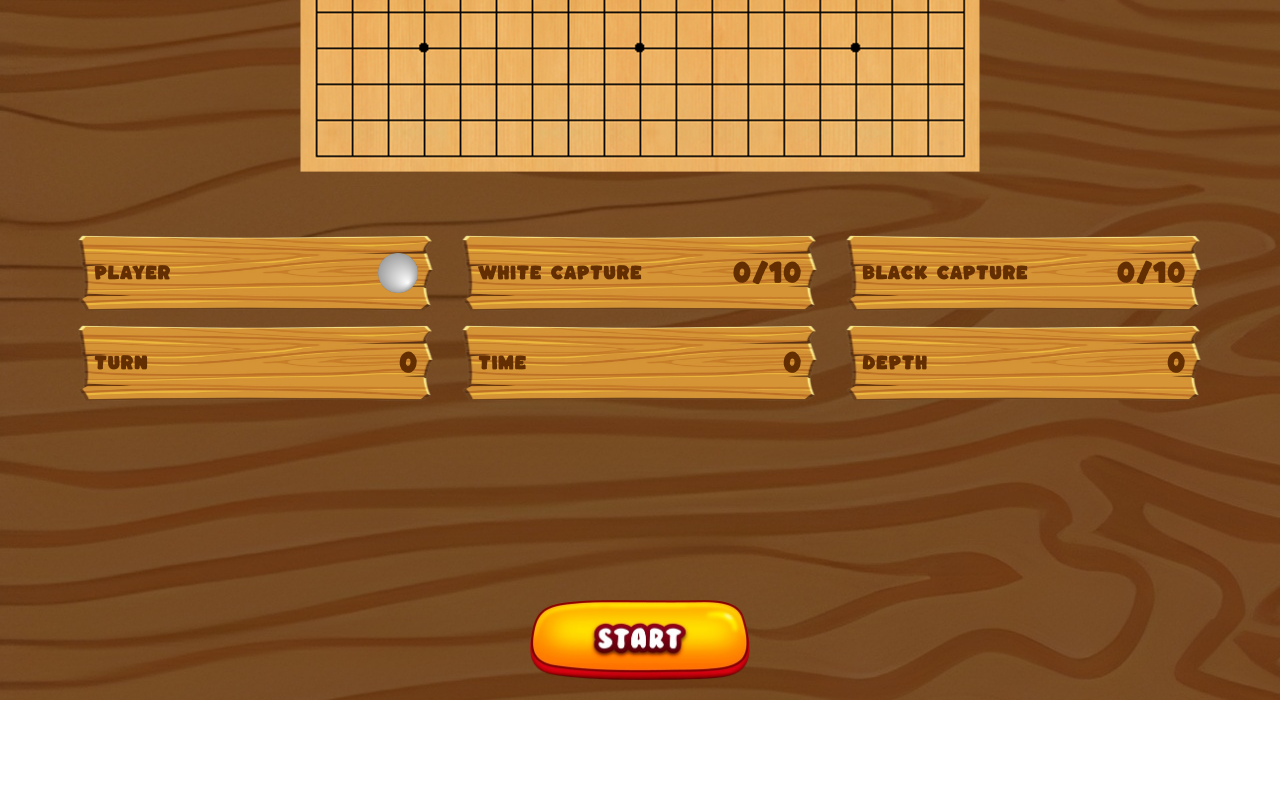
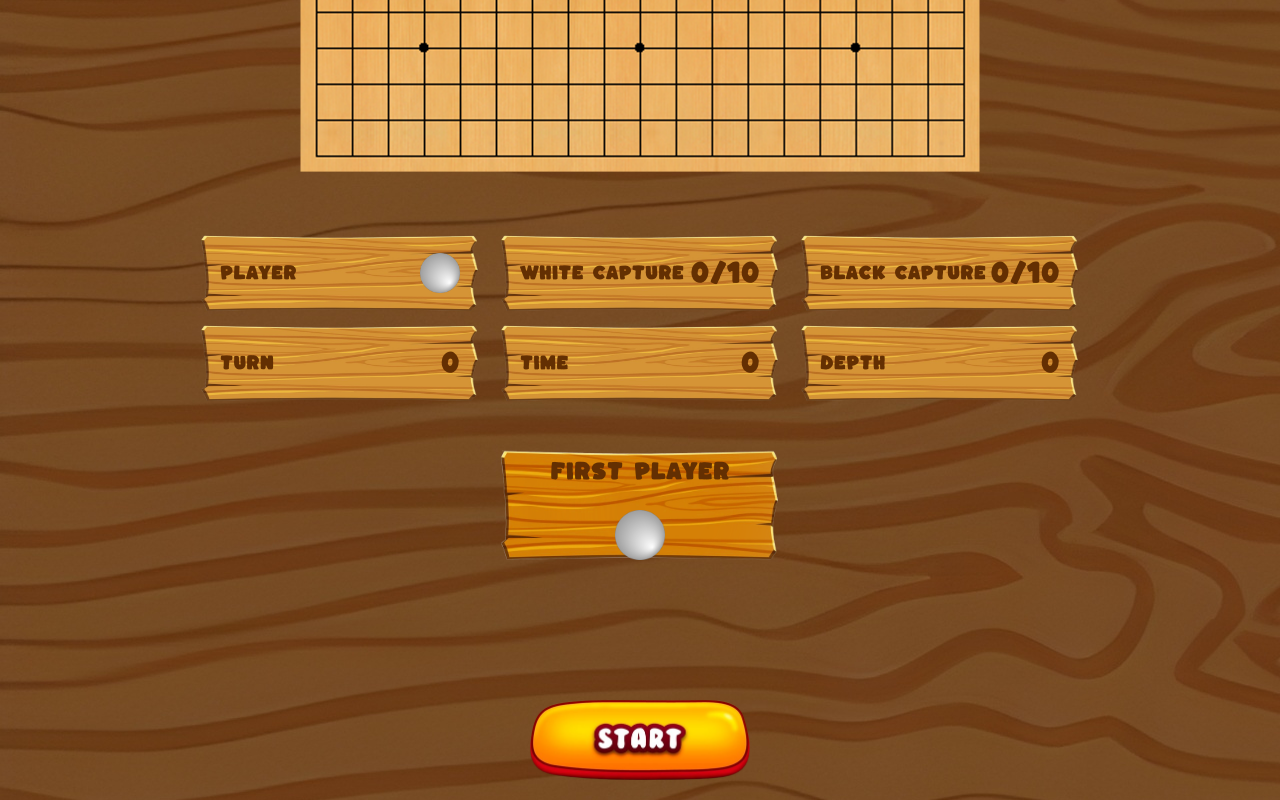
Before and after one commit to Seriots/Gomoku, a React (Create React App) app in the folder front/: page /GameIA in a window 1280 px wide. Shown: the part 500-1300 px from the top of the page. Before the commit the page ends 1200 px from the top, so only its background shows below. Built offline with nearby package versions, Linux system fonts and the light colour scheme.

Commit message:
Working on params bar

```diff
--- a/front/src/Game/Components/Board.tsx
+++ b/front/src/Game/Components/Board.tsx
@@ -13,6 +13,7 @@ interface BoardProps {
     setWinner: any,
     gameInfo: GameInfoInterface,
     setGameInfo: any,
+    firstPlayer: string,
 }
 
 interface LocalGameInfoProps {
@@ -32,9 +33,9 @@ let currentPos = {
 }
 
 
-const initLocalGameInfo = () => {
+const initLocalGameInfo = (firstPlayer: string) => {
     return {
-        currentPlayer: 'white',
+        currentPlayer: firstPlayer,
         isProcessing: false,
         response: undefined,
         endGame: false,
@@ -45,7 +46,7 @@ const initLocalGameInfo = () => {
     }
 }
 
-let localGameInfo: LocalGameInfoProps = initLocalGameInfo();
+let localGameInfo: LocalGameInfoProps = initLocalGameInfo('white');
 
 const build_request = (base: string, lst: any) => {
     let res = base;
@@ -299,12 +300,15 @@ const Board : React.FC<BoardProps> = ({
     setGameRunning,
     setWinner,
     gameInfo,
-    setGameInfo
+    setGameInfo,
+    firstPlayer
 }) => {
+    let fPlayer = firstPlayer;
+
     useEffect(() => {
         if (gameRunning !== true)
             return ;
-        localGameInfo = initLocalGameInfo();
+        localGameInfo = initLocalGameInfo(fPlayer);
 
         const board = document.getElementById('boardID');
         if (!board)
--- /dev/null
+++ b/front/src/Game/Components/FirstPlayerProp.tsx
@@ -0,0 +1,35 @@
+import './ParamsBar.css';
+
+import whiteStone from '../../assets/whiteStone.png';
+import blackStone from '../../assets/blackStone.png';
+
+interface FirstPlayerPropProps {
+	setFirstPlayer: any,
+}
+
+const handleClick = (setFirstPlayer: any) => () => {
+    const firstPlayer = document.getElementById('firstPlayerID') as HTMLElement;
+    if (!firstPlayer)
+        return;
+    firstPlayer.classList.toggle('black');
+    if (firstPlayer.innerHTML === 'white') {
+        setFirstPlayer('black');
+        firstPlayer.innerHTML = 'black';
+    } else {
+        setFirstPlayer('white');
+        firstPlayer.innerHTML = 'white';
+    }
+}
+
+const FirstPlayerProp : React.FC<FirstPlayerPropProps> = ({
+    setFirstPlayer,
+}) => {
+    return (
+        <div className='param-prop'>
+            <h2>First player</h2>
+            <button id='firstPlayerID' className='first-player-selector' onClick={handleClick(setFirstPlayer)}></button>
+        </div>
+    );
+}
+
+export default FirstPlayerProp;
--- a/front/src/Game/Components/InfoBar.css
+++ b/front/src/Game/Components/InfoBar.css
@@ -4,7 +4,7 @@
     justify-content: start;
     align-items: center;
     width: 300px;
-    height: 100%;
+    height: 88%;
     position: absolute;
     margin-top: 80px;
     right: 0%;
@@ -13,25 +13,14 @@
 
 @media screen and (max-width: 1290px) {
     .info-bar {
-        width: 100%;
+        width: fit-content;
         height: 200px;
-        flex-direction: column;
         justify-content: space-between;
-        align-items: center;
-        position: absolute;
         top: 50%;
-        transform: translate(0, 124%);
-        left: 0;
+        left: 50%;
+        transform: translate(-50%, 124%);
     }
 
-}
-
-.info-bar h1 {
-    color: #a84f03;
-    font-weight: 100;
-    font-size: 50px;
-    padding: 0;
-    margin-bottom: 0;
 }
 
 .info-props-div {
@@ -39,7 +28,7 @@
     flex-direction: column;
     justify-content: start;
     align-items: center;
-    width: 90%;
+    width: 100%;
     height: 100%;
 }
 
@@ -69,7 +58,7 @@
     flex-direction: row;
     justify-content: space-between;
     align-items: center;
-    width: 100%;
+    width: 280px;
     height: 70px;
     padding: 10px;
     color: #632f02;
--- a/front/src/Game/Components/ParamsBar.css
+++ b/front/src/Game/Components/ParamsBar.css
@@ -4,27 +4,89 @@
     justify-content: start;
     align-items: center;
     width: 300px;
-    height: 100%;
+    height: 88%;
     position: absolute;
+    margin-top: 80px;
     left: 0%;
-    background-color: #ce9400;
+    /*background-color: #ce9400;*/
 }
 
 @media screen and (max-width: 1290px) {
     .params-bar {
-        width: 100%;
+        width: fit-content;
         height: 200px;
-        flex-direction: row;
         justify-content: space-between;
-        align-items: center;
-        position: absolute;
-        top: 1000px;
-        left: 0;
+        top: 50%;
+        left: 50%;
+        transform: translate(-50%, 230%);
     }
 
 }
 
-.params-bar h1 {
+.param-prop {
+    display: flex;
+    flex-direction: column;
+    justify-content: space-between;
+    align-items: center;
+    width: 280px;
+    height: 110px;
+    padding: 10px;
     color: #632f02;
-    font-weight: 200;
+    background-image: url("../../assets/WoodSignParams.png");
+    background-size: 100% 100%;
+    background-repeat: no-repeat;
+    margin-bottom: 16px;
+    /*border-bottom: 1px solid #090909;*/
 }
+
+.param-props-div {
+    display: flex;
+    flex-direction: column;
+    justify-content: start;
+    align-items: center;
+    width: 100%;
+    height: 100%;
+}
+
+.param-props-div span {
+    display: flex;
+    flex-direction: column;
+    justify-content: start;
+    align-items: center;
+    width: 100%;
+    color: #632f02;
+}
+
+@media screen and (max-width: 1290px) {
+    .param-props-div span {
+        display: flex;
+        flex-direction: row;
+        justify-content: start;
+        align-items: center;
+        width: 100%;
+        color: #632f02;
+    }
+}
+
+.param-prop h2 {
+    font-weight: 100;
+    font-size: 20px;
+    margin: 0;
+    margin-top: 10px;
+    padding: 0;
+    /*padding-left: 20px;*/
+    /*margin: 0;*/
+}
+
+.first-player-selector {
+    all: unset;
+    height: 50px;
+    width: 50px;
+    background-image: url("../../assets/whiteStone.png");
+    background-size: 100% 100%;
+}
+
+.first-player-selector.black {
+    background-image: url("../../assets/blackStone.png");
+    background-size: 100% 100%;
+}
--- a/front/src/Game/Components/ParamsBar.tsx
+++ b/front/src/Game/Components/ParamsBar.tsx
@@ -1,15 +1,21 @@
 import './ParamsBar.css';
+import FirstPlayerProp from './FirstPlayerProp';
+
 
 interface ParamsBarProps {
-	label?: string,
+	setFirstPlayer: any,
 }
 
 const ParamsBar : React.FC<ParamsBarProps> = ({
-    label,
+    setFirstPlayer,
 }) => {
     return (
         <div className='params-bar'>
-            <h1>Parameters</h1>
+            <div className='param-props-div'>
+            <span>
+                <FirstPlayerProp setFirstPlayer={setFirstPlayer}></FirstPlayerProp>
+            </span>
+            </div>
         </div>
     );
 }
--- a/front/src/Game/Components/StartButton.css
+++ b/front/src/Game/Components/StartButton.css
@@ -1,6 +1,6 @@
 .start-button {
     position: absolute;
-    bottom: 5%;
+    bottom: 4%;
     left: 50%;
     transform: translate(-50%, 0%);
     background-image: url("../../assets/startButton.png");
@@ -17,7 +17,8 @@
 
 @media screen and (max-width: 1290px) {
     .start-button {
-        bottom: -50%;
+        top: 50%;
+        transform: translate(-50%, 800%);
         padding-bottom: 100px;
         background-repeat: no-repeat;
     }
--- a/front/src/Game/GameIA.tsx
+++ b/front/src/Game/GameIA.tsx
@@ -28,12 +28,13 @@ function GameIA() {
     const [gameRunning, setGameRunning] = useState(false);
     const [winner, setWinner] = useState('');
     const [gameInfo, setGameInfo] = useState(GameIn);
+    const [firstPlayer, setFirstPlayer] = useState('white');
 
     return (
         <div className='gameIA-master'>
-            {/*<ParamsBar />*/}
+            <ParamsBar  setFirstPlayer={setFirstPlayer}/>
             <InfoBar gameInfo={gameInfo}/>
-            <Board gameRunning={gameRunning} setGameRunning={setGameRunning} setWinner={setWinner} gameInfo={gameInfo} setGameInfo={setGameInfo}/>
+            <Board gameRunning={gameRunning} setGameRunning={setGameRunning} setWinner={setWinner} gameInfo={gameInfo} setGameInfo={setGameInfo} firstPlayer={firstPlayer}/>
             <BoardShadow gameRunning={gameRunning} winner={winner} setWinner={setWinner}/>
             <StartButton gameRunning={gameRunning} setGameRunning={setGameRunning} />
         </div>
```
Also changed, not shown: front/src/assets/WoodSignParams.png (added), front/src/assets/WoodSignTitle.png (added).
